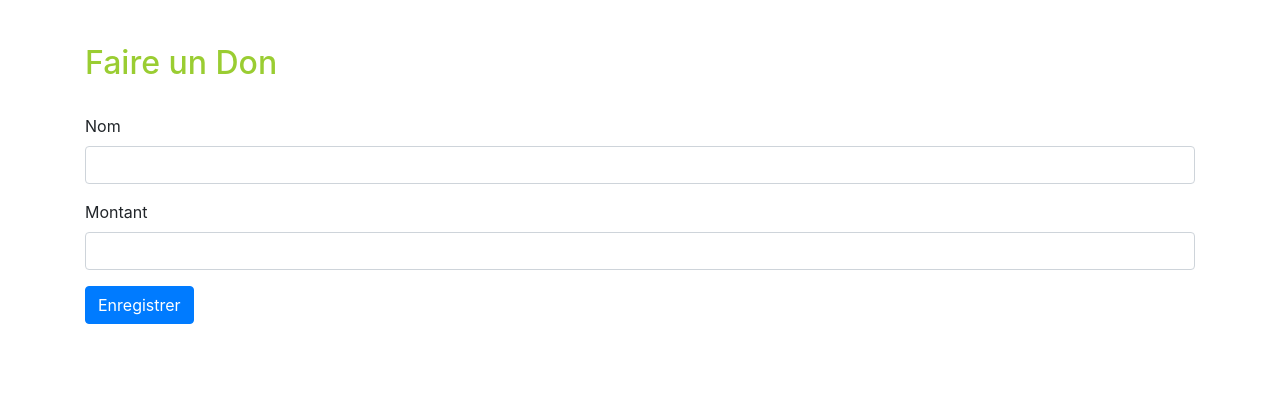
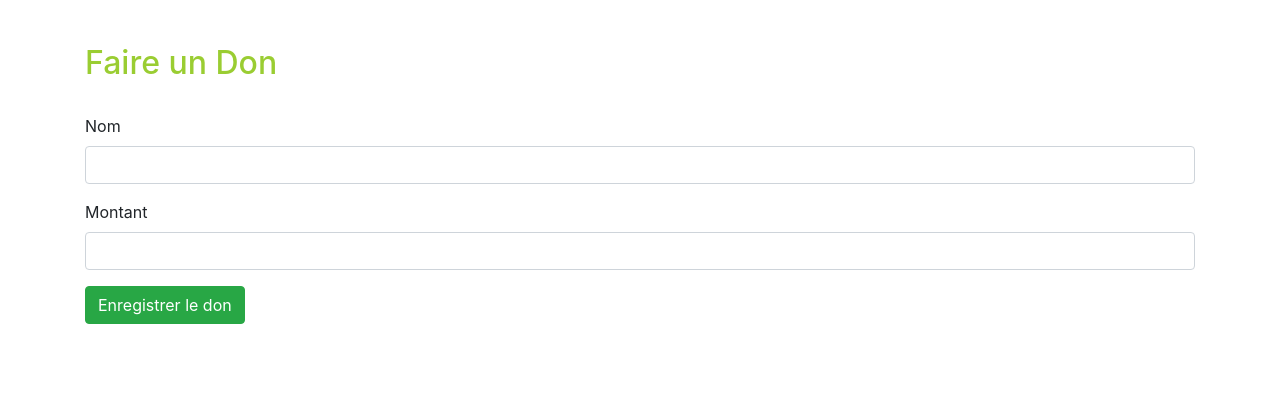
Before and after one commit to Paelion/AssoAnimaux, a PHP site: page /index.php?page=home in a window 1280 px wide. Shown: the part 1597-2017 px from the top of the page. Before the commit the page ends 1921 px from the top, so only its background shows below. Run offline with PHP 8.4, Linux system fonts and the light colour scheme; grey boxes labelled with a size stand in for pictures from a placeholder-image service; data that the repository does not hold is empty; some libraries are stand-ins or nearby versions.

Commit message:
modif homePage

```diff
--- a/App/View/indexProjectView.php
+++ b/App/View/indexProjectView.php
@@ -74,7 +74,10 @@
                 <label for="montant">Montant</label>
                 <input type="text" class="form-control" id="montant" name="montant">
             </div>
-            <button type="submit" class="btn btn-primary">Enregistrer</button>
+            <button type="submit" class="btn btn-success">Enregistrer le don</button>
         </form>
-
+    <br>
+    <br>
+    <br>
+    <br>
 </div>
```
